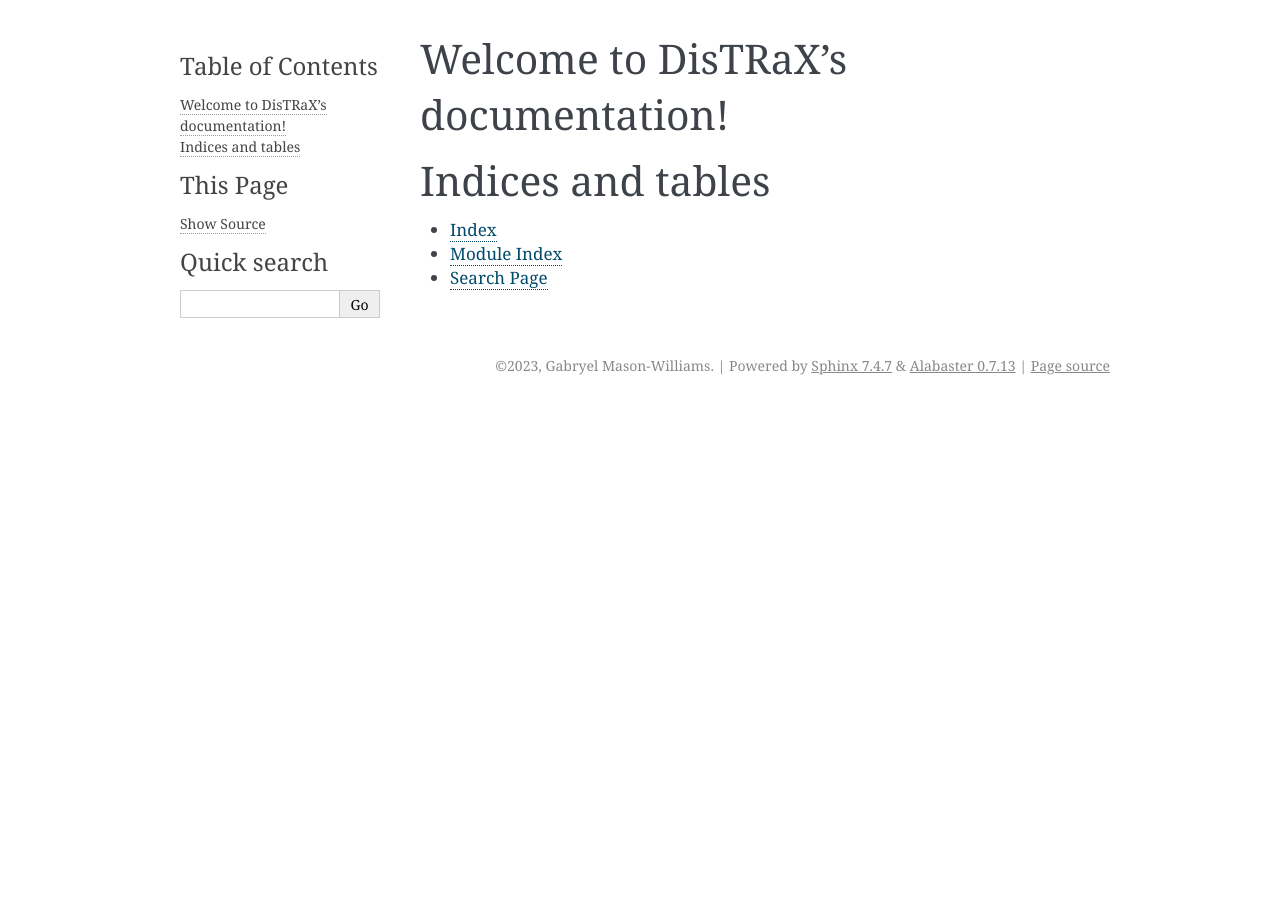
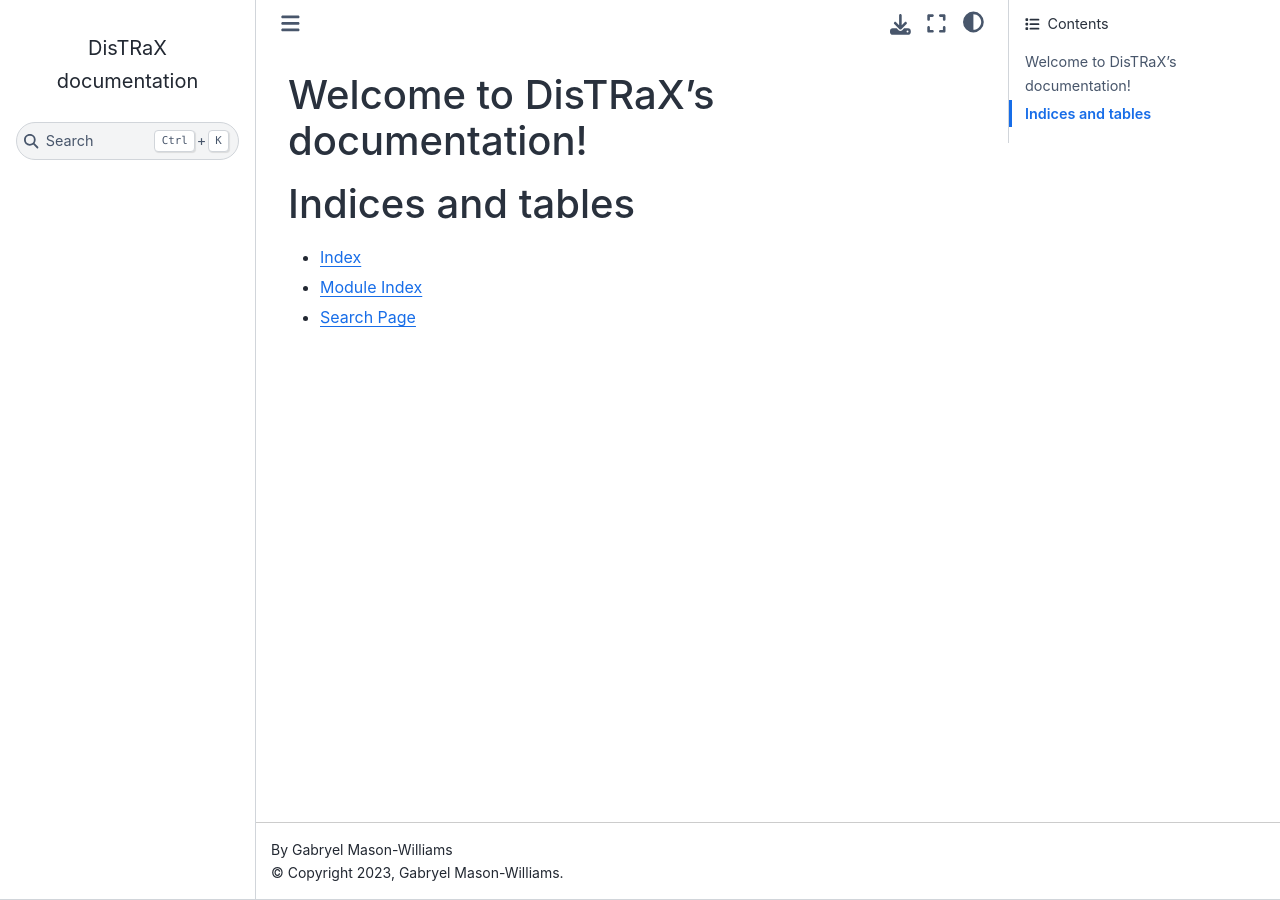
Before and after one commit to rosalindfranklininstitute/DisTRaX, a Sphinx documentation site: the page built from docs/source/index.rst, in a window 1280 px wide. Built offline with Sphinx 7.4.7 and the Sphinx Book theme 1.1.4, drawn with Linux system fonts in a browser that asks for light colours; part of the change alters nothing that is shown.

Commit message:
Sphinx Config

```diff
--- a/docs/source/conf.py
+++ b/docs/source/conf.py
@@ -5,16 +5,33 @@
 
 # -- Project information -----------------------------------------------------
 # https://www.sphinx-doc.org/en/master/usage/configuration.html#project-information
+import sys
+import os
+
+sys.path.insert(0, os.path.abspath(".."))
 
 project = "DisTRaX"
 copyright = "2023, Gabryel Mason-Williams"
 author = "Gabryel Mason-Williams"
-release = "0.0.1"
+# release = "0.0.1"
 
 # -- General configuration ---------------------------------------------------
 # https://www.sphinx-doc.org/en/master/usage/configuration.html#general-configuration
 
-extensions = []
+extensions = [
+    "sphinx.ext.autodoc",
+    "sphinx.ext.autosummary",
+    "sphinx.ext.intersphinx",
+    "sphinx.ext.napoleon",
+    "sphinx.ext.viewcode",
+    "sphinx_autodoc_typehints",
+    "sphinx_remove_toctrees",
+    "sphinx_design",
+]
+
+intersphinx_mapping = {
+    "python": ("https://docs.python.org/3/", None),
+}
 
 templates_path = ["_templates"]
 exclude_patterns = []
@@ -23,5 +40,5 @@ exclude_patterns = []
 # -- Options for HTML output -------------------------------------------------
 # https://www.sphinx-doc.org/en/master/usage/configuration.html#options-for-html-output
 
-html_theme = "alabaster"
+html_theme = "sphinx_book_theme"
 html_static_path = ["_static"]
```
